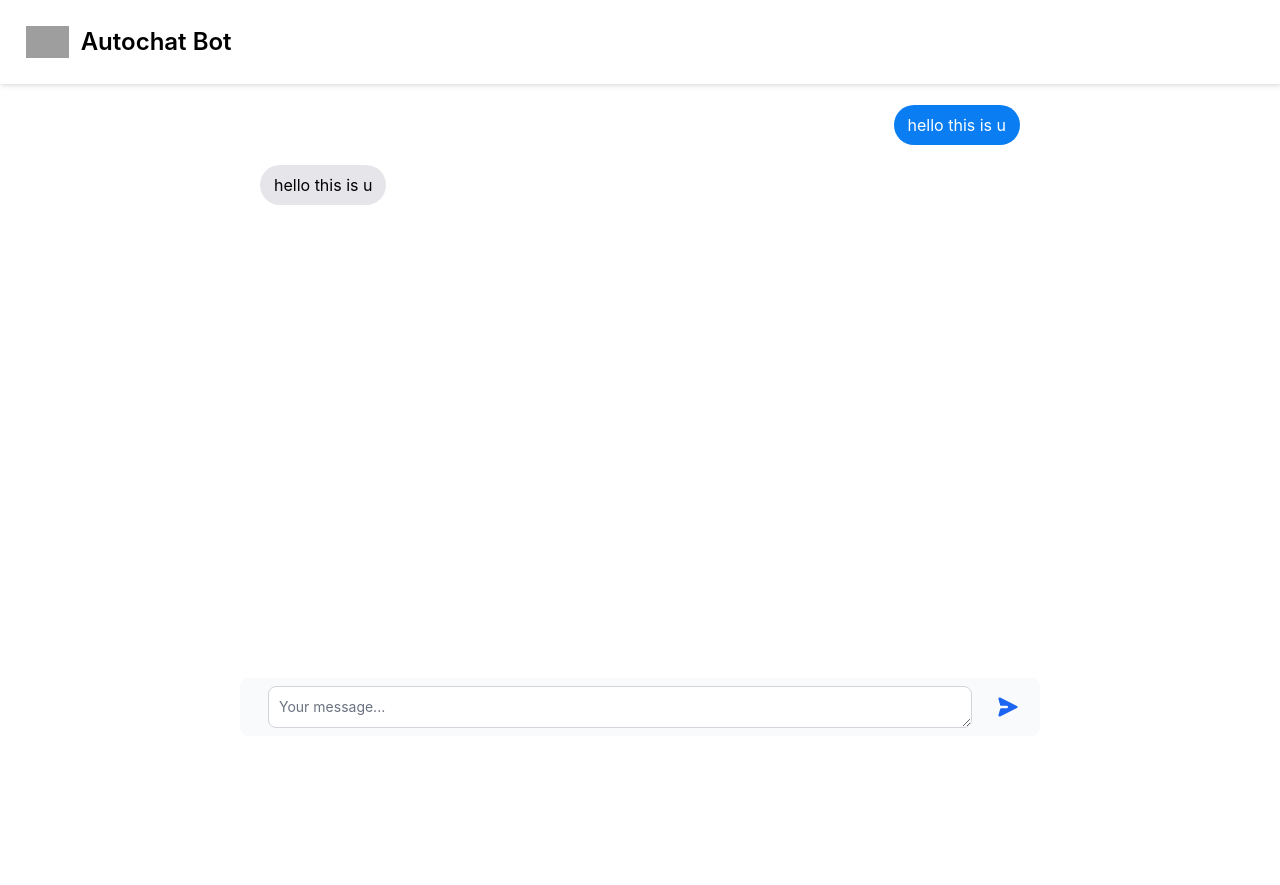
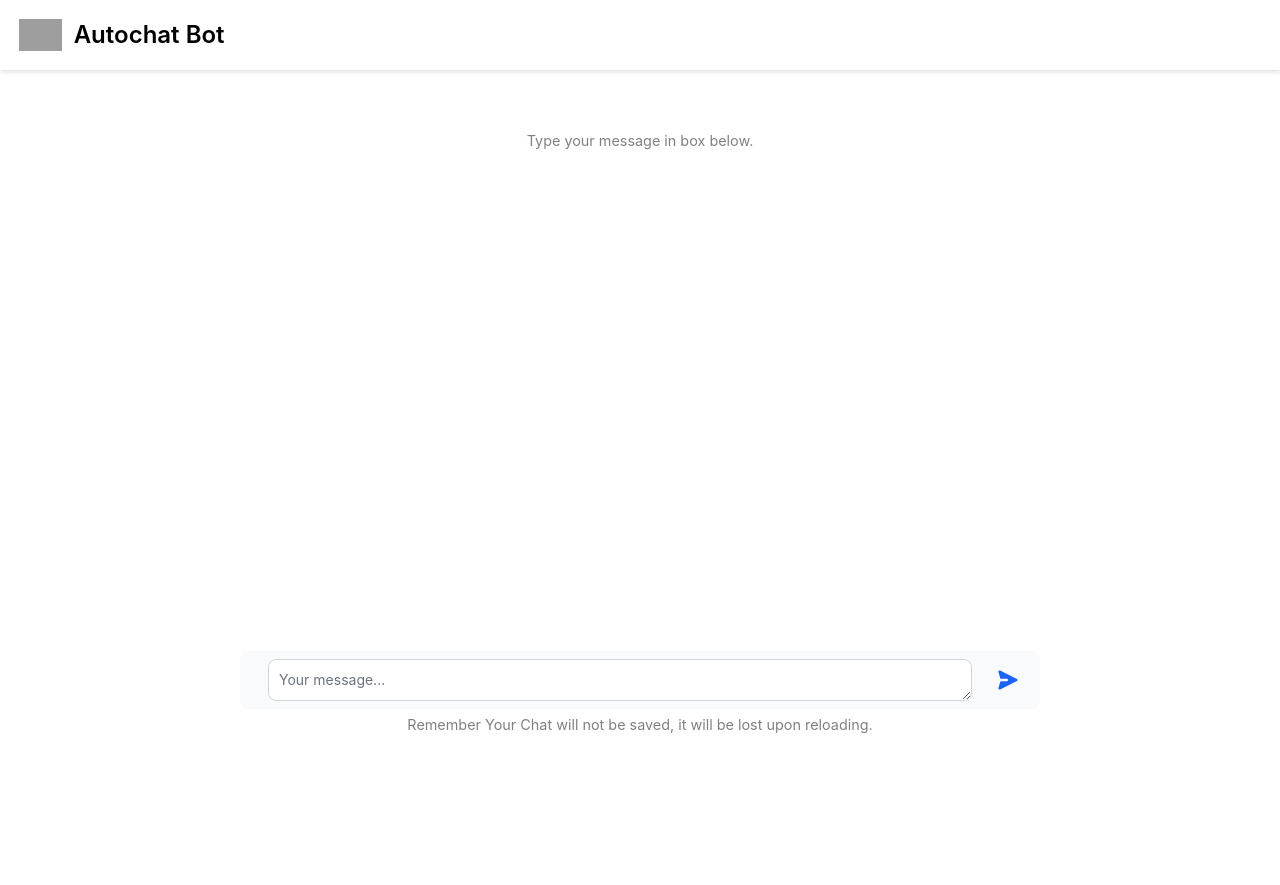
Before and after one commit to paramsgit/autochat-bot, a Flask app: page / in a window 1280 px wide. Run offline with Flask 3, Linux system fonts and the light colour scheme; some libraries are stand-ins or nearby versions; grey boxes are pictures that could not be loaded.

Commit message:
scrolledset

```diff
--- a/main.py
+++ b/main.py
@@ -14,7 +14,7 @@ def index():
 
 @app.route('/data', methods=['POST'])
 def get_data():
-    # return jsonify({"response":True,"message":"model_reply"})
+
     data = request.get_json()
     text=data.get('data')
     openai.api_key = API
--- a/templates/index.html
+++ b/templates/index.html
@@ -21,7 +21,8 @@
         .bottom{
             position: fixed;
             bottom: 0;
-            margin-bottom: 5%;
+            padding-bottom: 5%;
+            background-color: white;
             width: min(95%,800px);
         }
         .message{
@@ -52,16 +53,29 @@
             border-radius: 20px;
         }
         .upper{
-            max-height: calc(90% - 60px);
+            max-height: 100%;
+            padding-top: 40px;
+            padding-bottom: 150px;
             overflow: auto;
         }
+        .upper::-webkit-scrollbar {
+    width: 0 !important
+}
+
         #sendbtn:disabled{
             opacity: 0.6;
+        }
+        .downwarning{
+            display: flex;
+            justify-content: center;
+            margin-top: 5px;
+            font-size: 90%;
+            color: gray;
         }
         nav{
             position: fixed;
             width: 100%;
-            padding: 10px;
+            padding: 3px;
             box-shadow: 1px 1px 5px #80808057;
         }
     </style>
@@ -82,7 +96,8 @@
    <div class="container">
     <div class="box">
         <div class="upper" id="upperid">
-            <div class="message">
+            <span class="downwarning">Type your message in box below.</span>
+            <!-- <div class="message">
                 <div class="usermessagediv">
                         <div class="usermessage">
                             hello this is u
@@ -96,9 +111,10 @@
                         hello this is u
                     </div>
                 </div>
-            </div>
+            </div> -->
 
         </div>
+
         <div class="bottom">
 
     <form id="userinputform">
@@ -112,7 +128,7 @@
             </button>
         </div>
     </form>
-
+    <span class="downwarning">Remember Your Chat will not be saved, it will be lost upon reloading.</span>
         </div>
     </div>
    </div>
@@ -183,10 +199,11 @@ const formsubmitted=async ()=>{
                 setTimeout(displayNextLetter, 30);
             }else{
                 temp.removeAttribute('id')
+                sendbtn.disabled=false
             }
             }
             displayNextLetter()
-
+            scrollToBottom()
 
 
 
@@ -212,7 +229,7 @@ const formsubmitted=async ()=>{
       }
 
       scrollToBottom()
-      sendbtn.disabled=false
+
 
 }
    </script>
```
